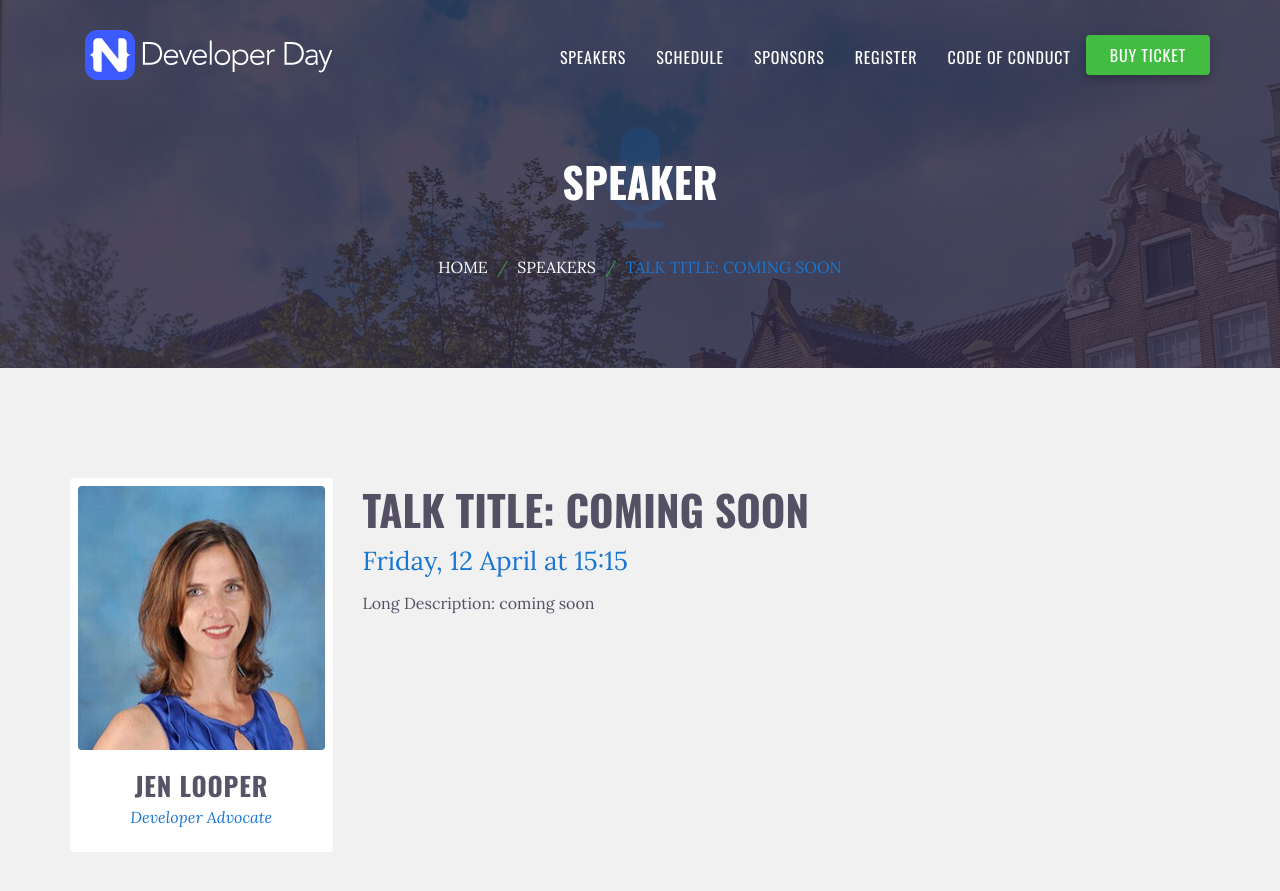
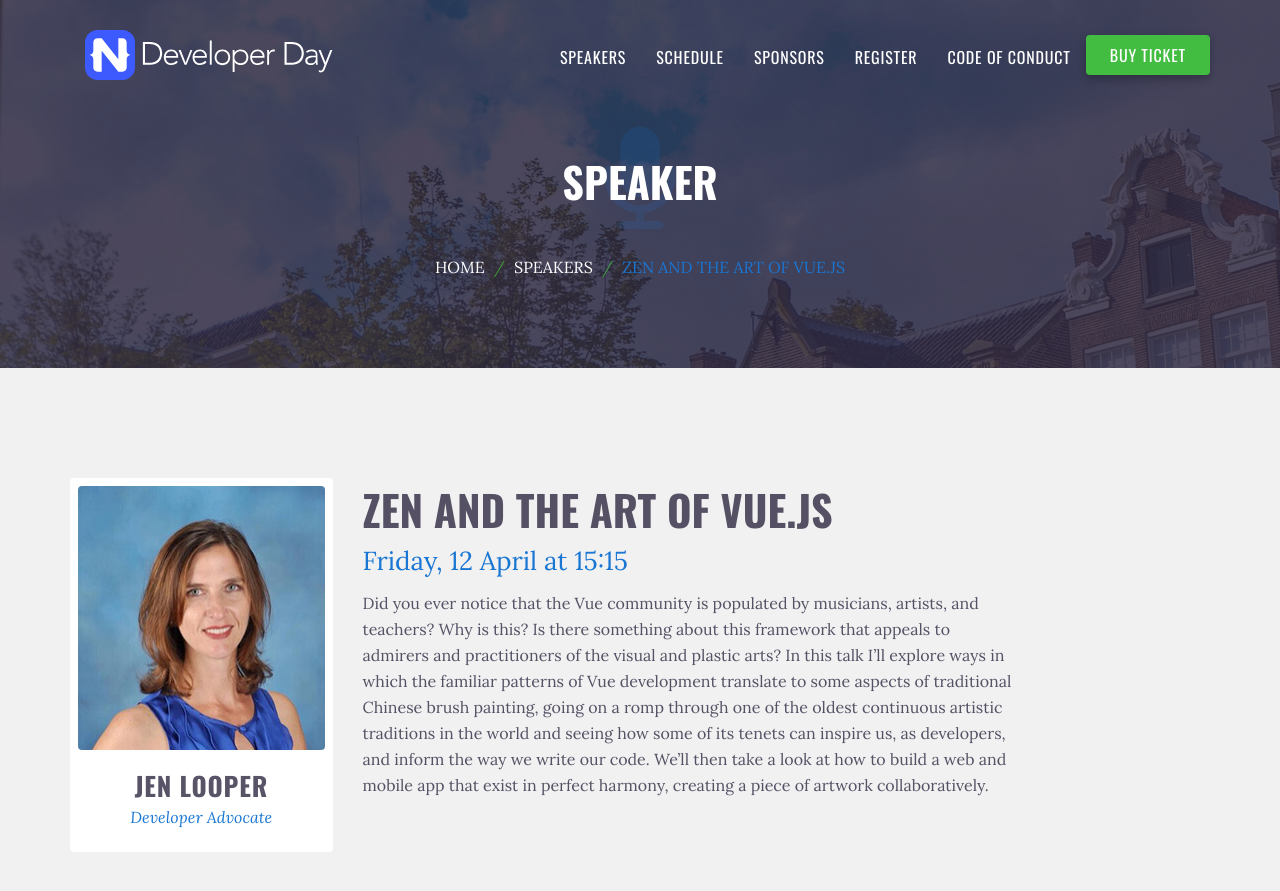
Before and after one commit to sebawita/nativescript-dev-day, a Jekyll site: the page built from schedule/session-day2-looper.md, in a window 1280 px wide and 900 px high. Shown: the top 891 px of the window. Built offline with Jekyll 4.4.1, drawn with Linux system fonts in a browser that asks for light colours.

Commit message:
session update

```diff
--- a/schedule/session-day2-looper.md
+++ b/schedule/session-day2-looper.md
@@ -1,11 +1,11 @@
 ---
 layout: session
-title: "Talk Title: coming soon"
+title: "Zen and The Art of Vue.js"
 speaker-last-name: Looper
 type: Talk
 day: 2
 start-time: "15:15"
-short-description: "Short Description: coming soon."
+short-description: "How to build a web and mobile app that exist in perfect harmony."
 ---
 
-Long Description: coming soon
+Did you ever notice that the Vue community is populated by musicians, artists, and teachers? Why is this? Is there something about this framework that appeals to admirers and practitioners of the visual and plastic arts? In this talk I’ll explore ways in which the familiar patterns of Vue development translate to some aspects of traditional Chinese brush painting, going on a romp through one of the oldest continuous artistic traditions in the world and seeing how some of its tenets can inspire us, as developers, and inform the way we write our code. We’ll then take a look at how to build a web and mobile app that exist in perfect harmony, creating a piece of artwork collaboratively.
```
Also changed, not shown: schedule/session-day2-rabouw.md (added, +11 -0 lines), schedule/session-day2-tabakov.md (+1 -1 lines), schedule/session-day2-venditto.md (+3 -3 lines), speakers/rowdy-rabouw.md (added, +16 -0 lines), assets/img/speakers/rowdy-rabouw.jpg (added).
